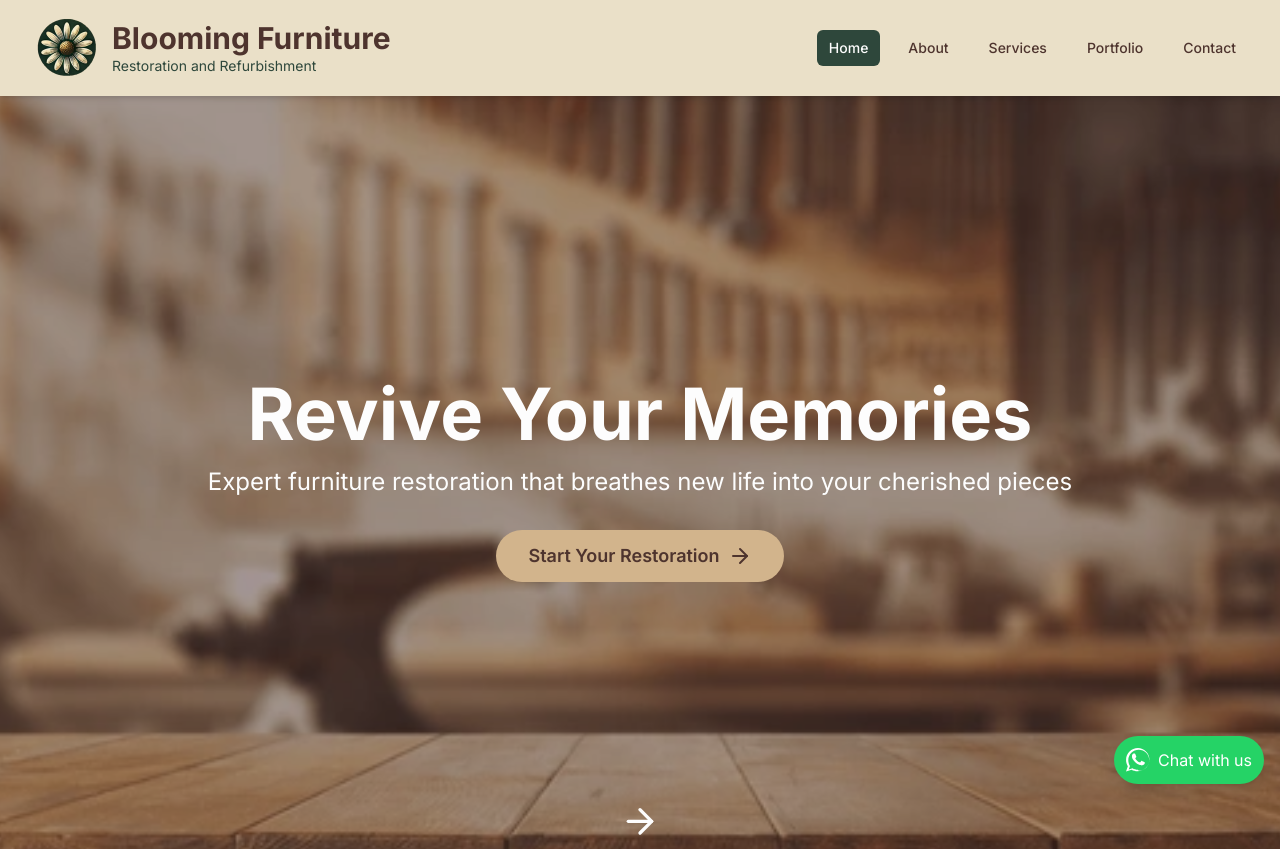
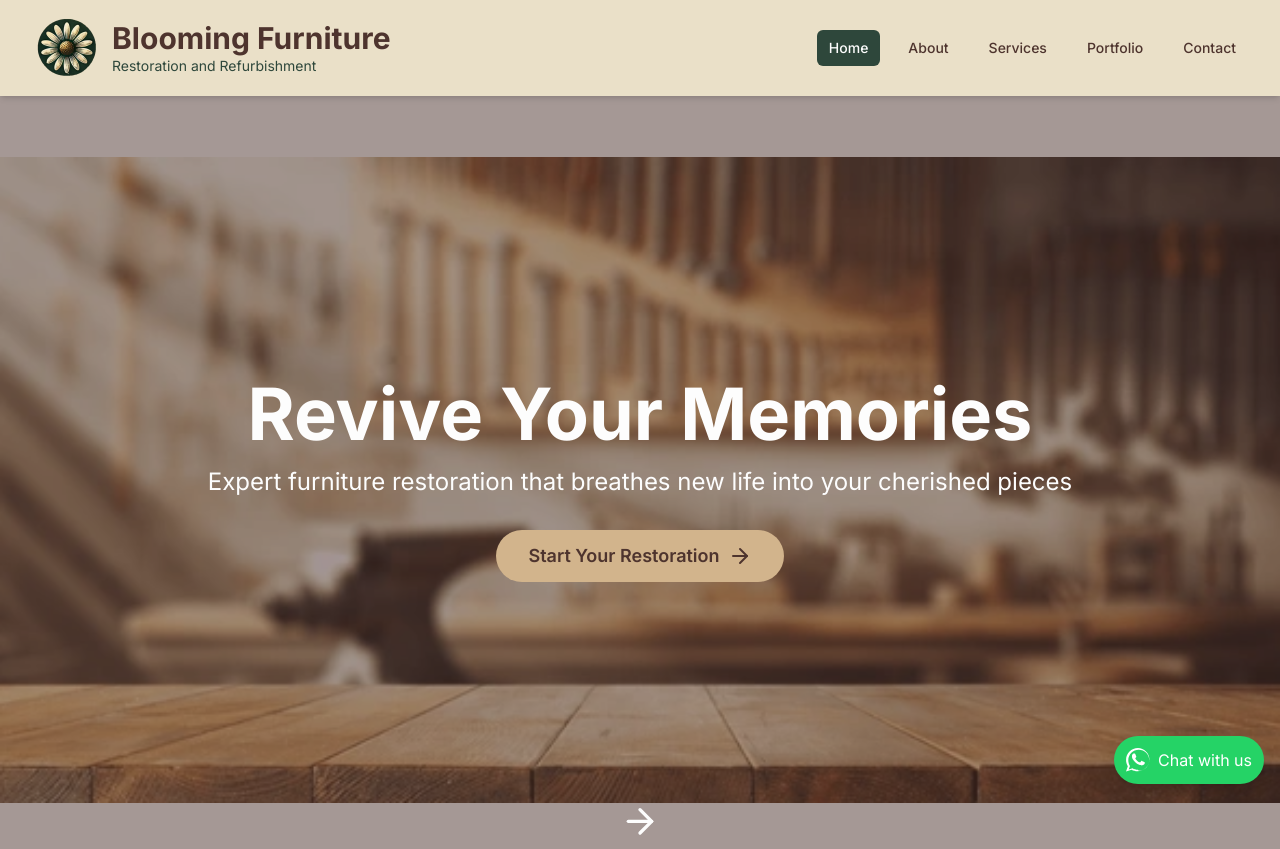
Before and after one commit to Jalt8/blooming-furniture, a Next.js app: page / in a window 1280 px wide. Shown: the top 849 px of the page. Built offline with nearby package versions, Linux system fonts and the light colour scheme.

Commit message:
optimize site speed v1

```diff
--- a/next.config.js
+++ b/next.config.js
@@ -1,3 +1,7 @@
+const withBundleAnalyzer = require('@next/bundle-analyzer')({
+  enabled: process.env.ANALYZE === 'true',
+})
+
 /** @type {import('next').NextConfig} */
 const nextConfig = {
   images: {
@@ -14,6 +18,13 @@ const nextConfig = {
     MAILGUN_API_KEY: process.env.MAILGUN_API_KEY,
     MAILGUN_DOMAIN: process.env.MAILGUN_DOMAIN,
   },
+  compiler: {
+    removeConsole: process.env.NODE_ENV !== 'development',
+  },
+  swcMinify: true,
+  experimental: {
+    optimizeFonts: true,
+  },
 };
 
-module.exports = nextConfig;
+module.exports = withBundleAnalyzer(nextConfig);
--- a/src/app/page.tsx
+++ b/src/app/page.tsx
@@ -1,7 +1,9 @@
 import dynamic from 'next/dynamic'
+import { Suspense } from 'react'
 import { Metadata } from 'next'
 
 const ClientHome = dynamic(() => import('@/components/ClientHome'), {
+  loading: () => <p>Loading...</p>,
   ssr: false,
 })
 
@@ -13,7 +15,9 @@ export const metadata: Metadata = {
 export default function Home() {
   return (
     <main>
-      <ClientHome />
+      <Suspense fallback={<p>Loading...</p>}>
+        <ClientHome />
+      </Suspense>
     </main>
   )
 }
--- a/src/components/ClientHome.tsx
+++ b/src/components/ClientHome.tsx
@@ -18,9 +18,12 @@ const ClientHome: React.FC = () => {
         <Image
           src="/image_46.png"
           alt="Restored vintage furniture"
-          fill
-          style={{ objectFit: 'cover' }}
-          className="absolute z-0"
+          width={1920}
+          height={1080}
+          quality={80}
+          placeholder="blur"
+          blurDataURL="/image_46_placeholder.png"
+          className="absolute z-0 object-cover"
           priority
           sizes="100vw"
           onError={(e) => {
```
Also changed, not shown: package.json (+6 -1 lines), 1 other file (tests, documents, lock files or other folders).
